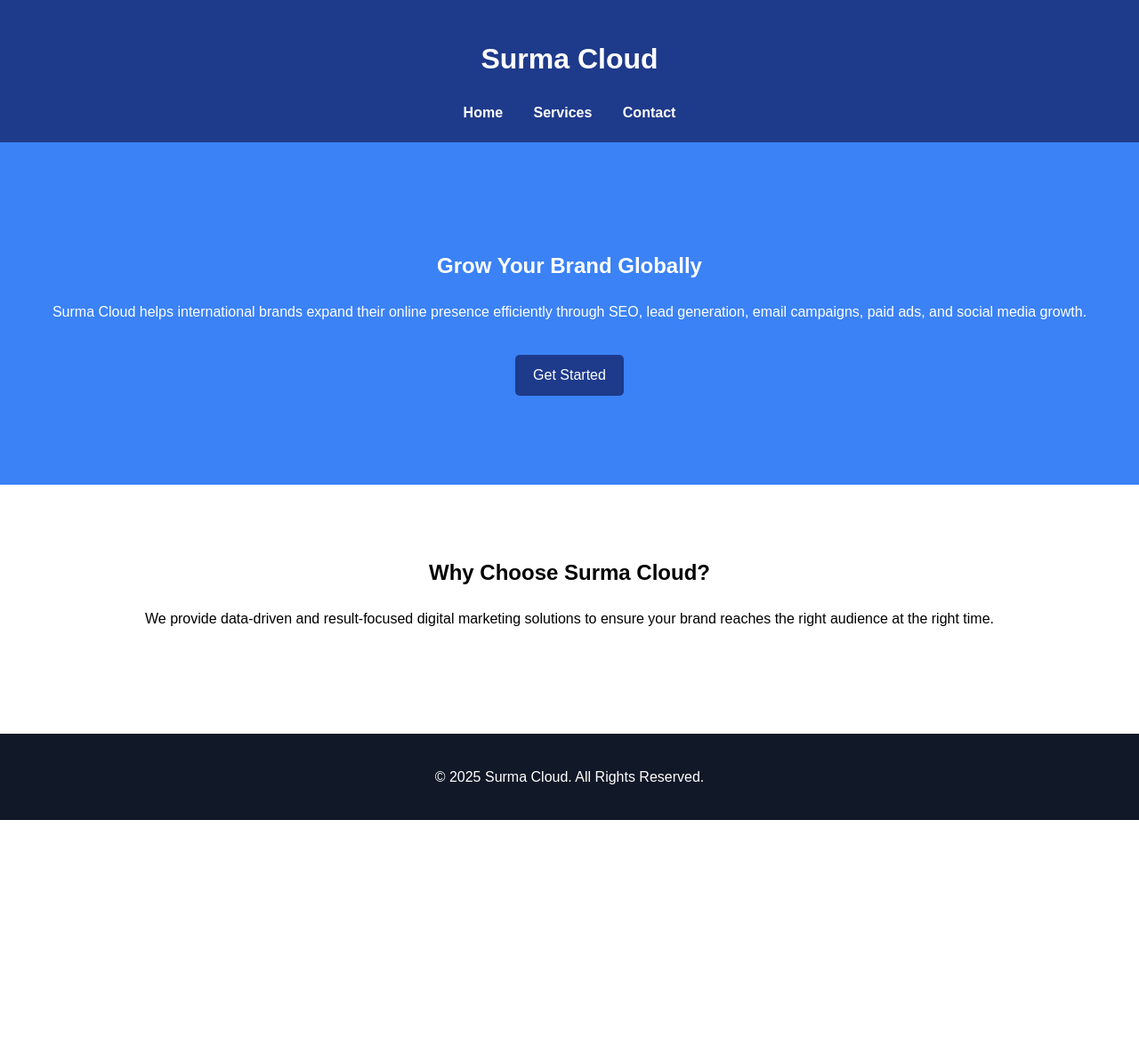
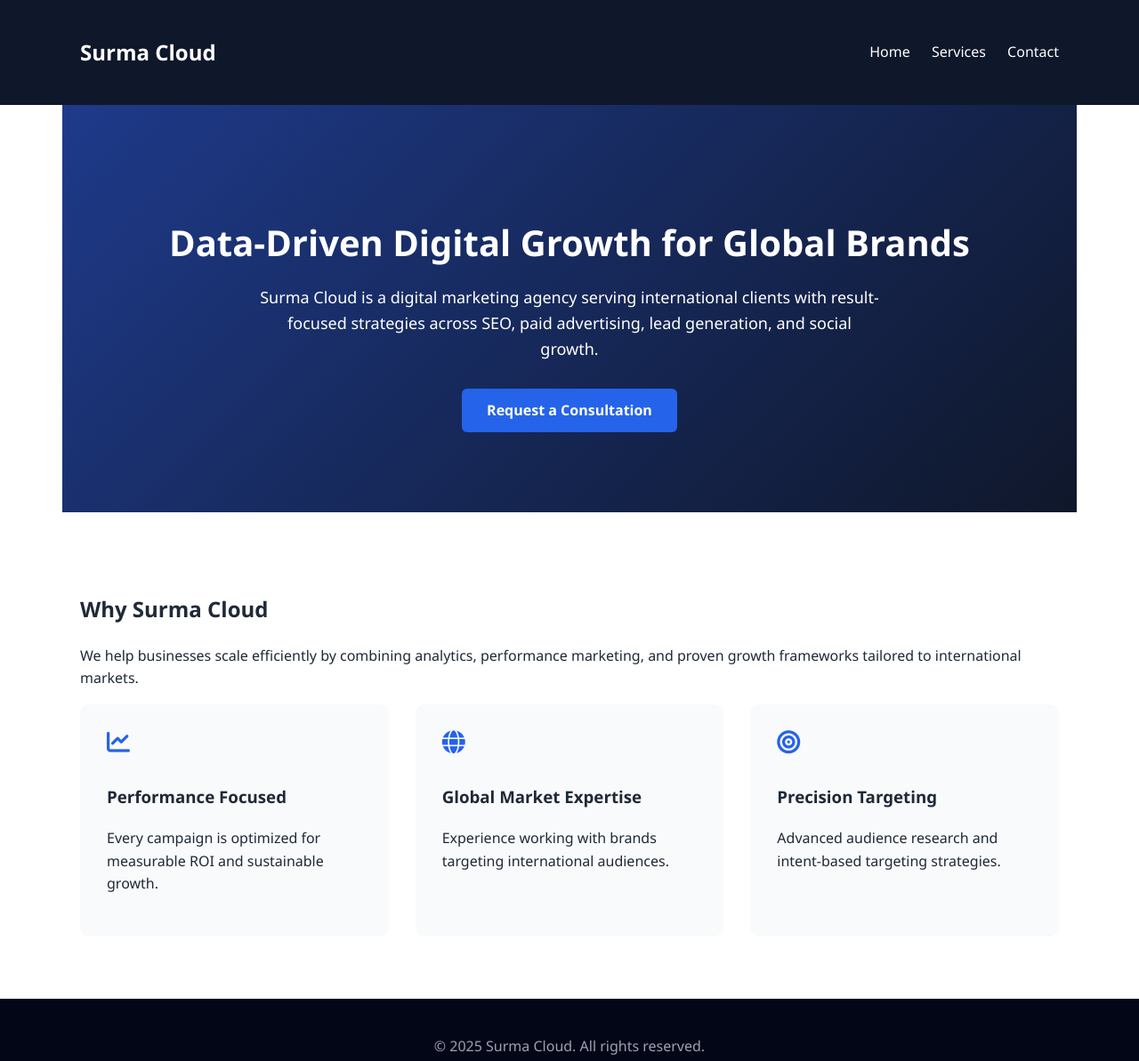
Before and after one commit to millat-fullstack/surma-cloud, a plain HTML site: page index.html in a window 1280 px wide. Shown: the whole page at 89% size. Before the commit the page ends 922 px from the top, so only its background shows below. Drawn offline with Linux system fonts and the light colour scheme.

Commit message:
Revamp index.html for Surma Cloud website
Updated the HTML structure and styles for the Surma Cloud website, enhancing the layout, adding Font Awesome icons, and improving overall design.

```diff
--- a/index.html
+++ b/index.html
@@ -3,41 +3,142 @@
 <head>
 <meta charset="UTF-8">
 <meta name="viewport" content="width=device-width, initial-scale=1.0">
-    <title>Surma Cloud - Digital Marketing Agency</title>
+<title>Surma Cloud | Digital Marketing Agency</title>
+
+<link rel="stylesheet" href="https://cdnjs.cloudflare.com/ajax/libs/font-awesome/6.5.1/css/all.min.css">
+
 <style>
-        body { font-family: Arial, sans-serif; margin:0; padding:0; line-height:1.6; }
-        header { background: #1e3a8a; color: white; padding: 20px 0; text-align: center; }
-        nav a { color: white; margin: 0 15px; text-decoration: none; font-weight: bold; }
-        section { padding: 60px 20px; text-align: center; }
-        .hero { background: #3b82f6; color: white; padding: 100px 20px; }
-        .btn { display:inline-block; padding:10px 20px; background:#1e3a8a; color:white; text-decoration:none; margin-top:20px; border-radius:5px; }
-        footer { background:#111827; color:white; text-align:center; padding:20px 0; margin-top:40px; }
+body {
+    font-family: "Segoe UI", Arial, sans-serif;
+    margin: 0;
+    color: #1f2937;
+    line-height: 1.6;
+}
+header {
+    background: #0f172a;
+    color: #ffffff;
+    padding: 20px 0;
+}
+nav {
+    display: flex;
+    justify-content: space-between;
+    align-items: center;
+    max-width: 1100px;
+    margin: auto;
+    padding: 0 20px;
+}
+nav a {
+    color: #ffffff;
+    margin-left: 20px;
+    text-decoration: none;
+    font-weight: 500;
+}
+.hero {
+    background: linear-gradient(135deg, #1e3a8a, #0f172a);
+    color: white;
+    padding: 90px 20px;
+    text-align: center;
+}
+.hero h1 {
+    font-size: 40px;
+    margin-bottom: 15px;
+}
+.hero p {
+    max-width: 700px;
+    margin: auto;
+    font-size: 18px;
+}
+.btn {
+    display: inline-block;
+    margin-top: 30px;
+    padding: 12px 28px;
+    background: #2563eb;
+    color: white;
+    text-decoration: none;
+    border-radius: 6px;
+    font-weight: 600;
+}
+section {
+    padding: 70px 20px;
+    max-width: 1100px;
+    margin: auto;
+}
+.features {
+    display: grid;
+    grid-template-columns: repeat(auto-fit, minmax(250px, 1fr));
+    gap: 30px;
+}
+.feature-box {
+    background: #f9fafb;
+    padding: 30px;
+    border-radius: 10px;
+}
+.feature-box i {
+    font-size: 26px;
+    color: #2563eb;
+    margin-bottom: 15px;
+}
+footer {
+    background: #020617;
+    color: #9ca3af;
+    text-align: center;
+    padding: 25px 10px;
+}
 </style>
 </head>
+
 <body>
 
 <header>
-    <h1>Surma Cloud</h1>
 <nav>
+    <h2>Surma Cloud</h2>
+    <div>
         <a href="index.html">Home</a>
         <a href="services.html">Services</a>
         <a href="contact.html">Contact</a>
+    </div>
 </nav>
 </header>
 
 <section class="hero">
-    <h2>Grow Your Brand Globally</h2>
-    <p>Surma Cloud helps international brands expand their online presence efficiently through SEO, lead generation, email campaigns, paid ads, and social media growth.</p>
-    <a href="contact.html" class="btn">Get Started</a>
+    <h1>Data-Driven Digital Growth for Global Brands</h1>
+    <p>
+        Surma Cloud is a digital marketing agency serving international clients with
+        result-focused strategies across SEO, paid advertising, lead generation, and social growth.
+    </p>
+    <a href="contact.html" class="btn">Request a Consultation</a>
 </section>
 
 <section>
-    <h2>Why Choose Surma Cloud?</h2>
-    <p>We provide data-driven and result-focused digital marketing solutions to ensure your brand reaches the right audience at the right time.</p>
+<h2>Why Surma Cloud</h2>
+<p>
+    We help businesses scale efficiently by combining analytics, performance marketing,
+    and proven growth frameworks tailored to international markets.
+</p>
+
+<div class="features">
+    <div class="feature-box">
+        <i class="fa-solid fa-chart-line"></i>
+        <h3>Performance Focused</h3>
+        <p>Every campaign is optimized for measurable ROI and sustainable growth.</p>
+    </div>
+
+    <div class="feature-box">
+        <i class="fa-solid fa-globe"></i>
+        <h3>Global Market Expertise</h3>
+        <p>Experience working with brands targeting international audiences.</p>
+    </div>
+
+    <div class="feature-box">
+        <i class="fa-solid fa-bullseye"></i>
+        <h3>Precision Targeting</h3>
+        <p>Advanced audience research and intent-based targeting strategies.</p>
+    </div>
+</div>
 </section>
 
 <footer>
-    <p>&copy; 2025 Surma Cloud. All Rights Reserved.</p>
+<p>© 2025 Surma Cloud. All rights reserved.</p>
 </footer>
 
 </body>
```
Lines whose indentation alone changed are shown as unchanged.
